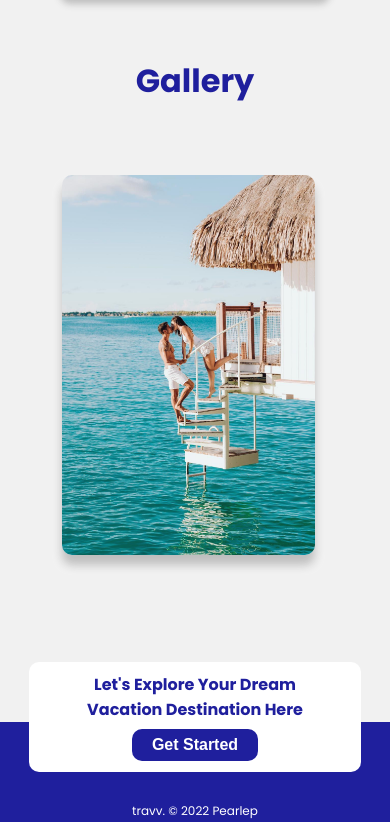
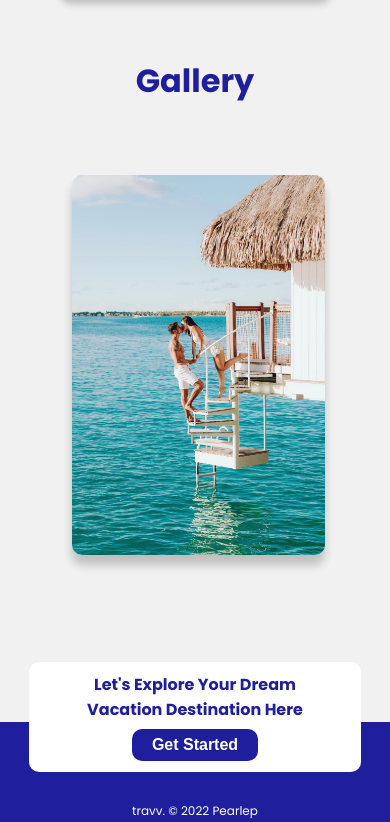
Before and after one commit to iampearlep/travel-site, a plain HTML site: page index.html in a window 390 px wide. Shown: the part 2869-3691 px from the top of the page. Drawn offline with Linux system fonts and the light colour scheme.

Commit message:
update styles.css

```diff
--- a/styles.css
+++ b/styles.css
@@ -342,9 +342,8 @@ footer {
     .gallery-container {
         display: flex;
         justify-content: center;
-       max-width: 100%;
        position: relative;
-       margin-left: 0;
+       margin-left: 20px;
     }
     .gallery-img {
         display: none;
```
